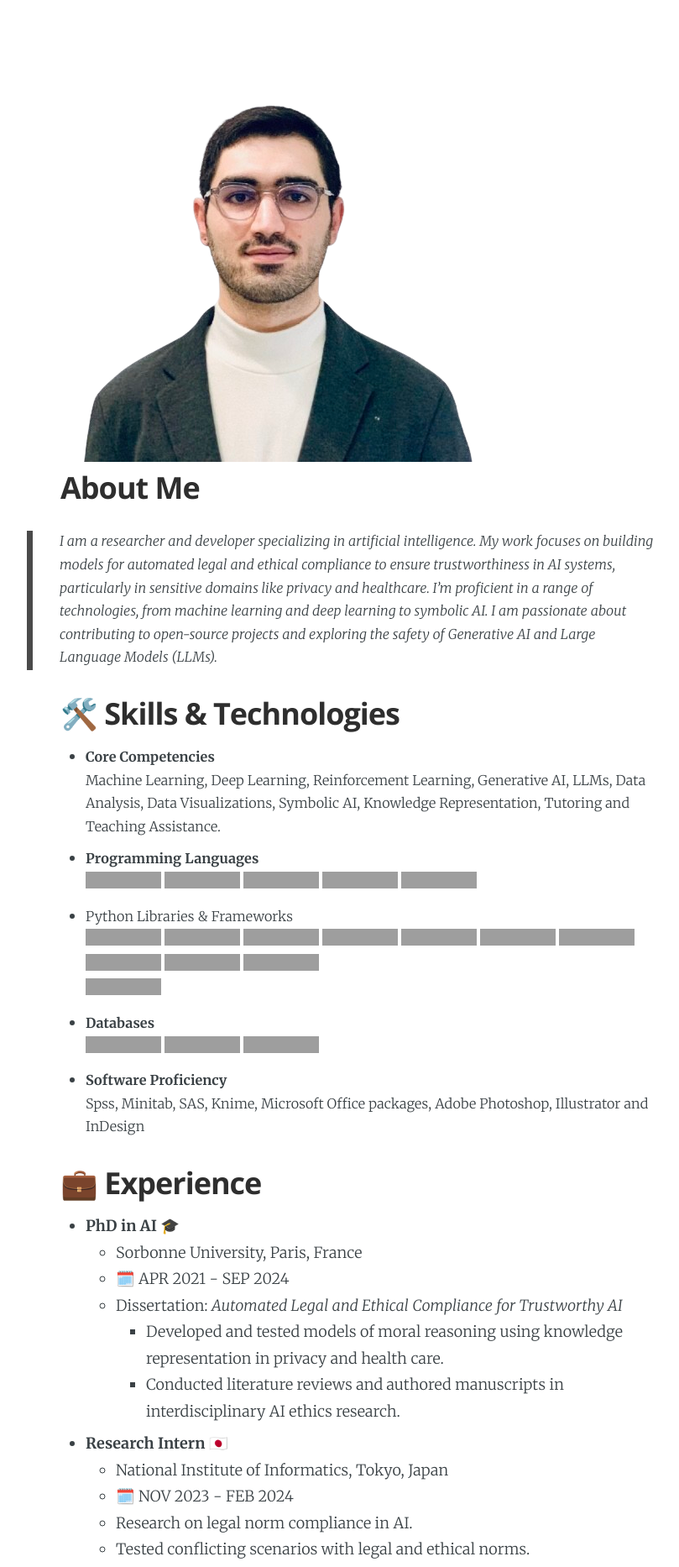
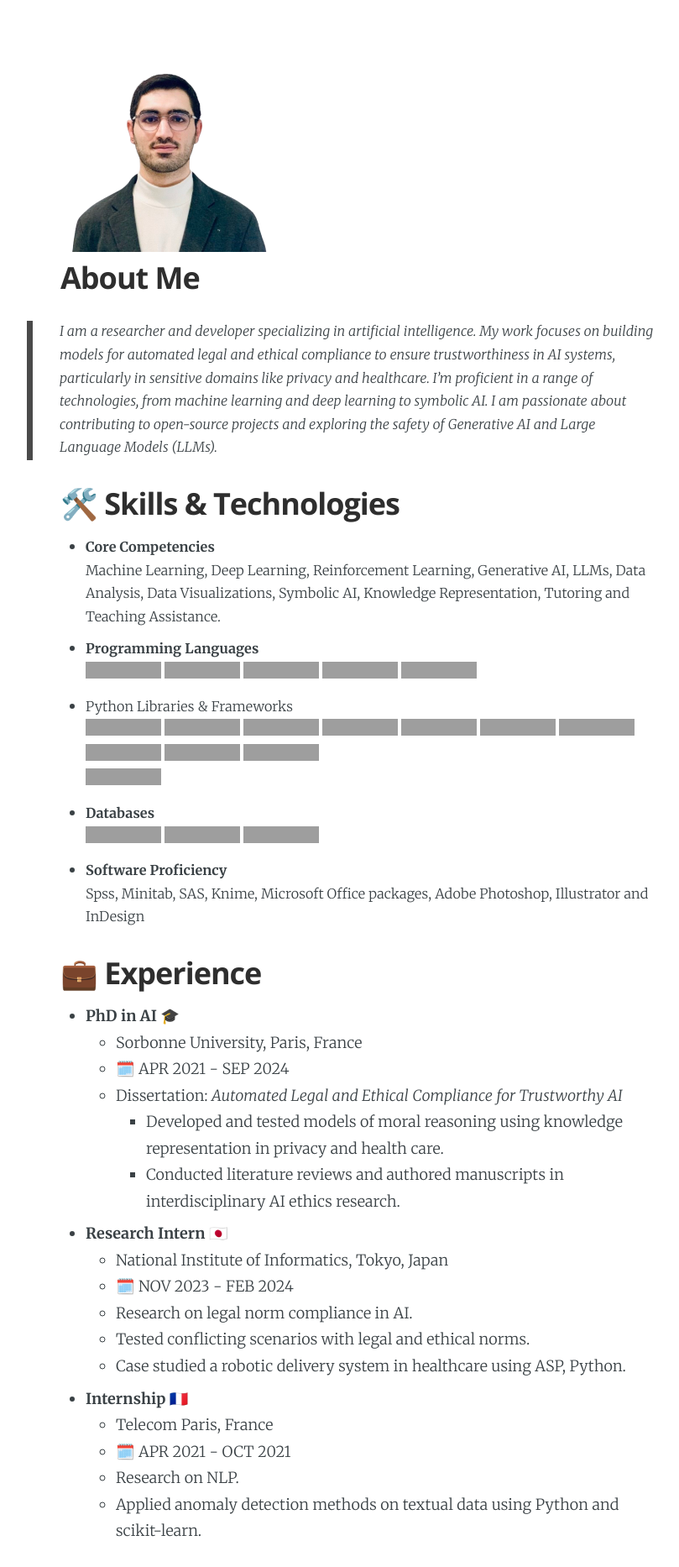
Before and after one commit to heritai/heritai.github.io, a Jekyll site: the page built from index.md, in a window 1280 px wide. Shown: the part 900-2766 px from the top of the page at 84% size, without its empty margins (213-1022 px from the left). Built offline with Jekyll 4.4.1, drawn with Linux system fonts in a browser that asks for light colours; nearby versions of some CDN libraries; grey boxes are pictures that could not be loaded.

Commit message:
Update index.md

```diff
--- a/index.md
+++ b/index.md
@@ -11,7 +11,7 @@ current: home
 
 
 <!--  Insert Your Photo Here -->
-![Your Photo](/assets/images/portrait.png) <!-- Replace with your image path -->
+![Your Photo](/assets/images/portrait.png){: width="250" } <!-- Replace with your image path -->
 
 
 ## About Me
```
